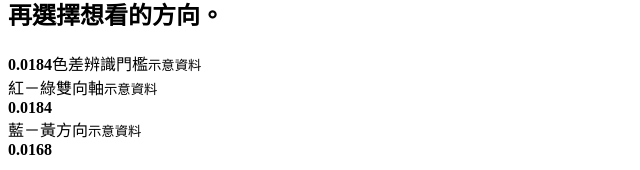
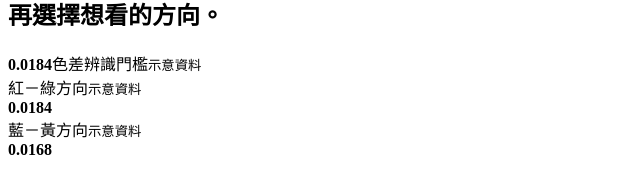
Before and after one commit to alberthuang-012S/012s-jelly-color-test, a React (Vite) app: page / in a window 1280 px wide. Shown: the part 1015-1185 px from the top of the page, without its empty margins (0-640 px from the left). Built offline with nearby package versions, Linux system fonts and the light colour scheme; the HTML template or start-up script is replaced by a standard one.

Commit message:
fix: refine color direction labels

```diff
--- a/src/components/ReportExplanation.tsx
+++ b/src/components/ReportExplanation.tsx
@@ -38,7 +38,7 @@ export function ReportExplanation({ session }: { session: TestSession }) {
           <dt>RQI｜本次資料品質</dt><dd>由 control 表現（30%）、CI（30%）、作答時序（20%）與資料完整度（20%）組成，用來描述本次資料的完整度與作答條件。</dd>
         </dl></article>
         <article><h3>02 / 門檻如何估計</h3><p>先進行基本 control 與各方向校準，再交錯測量選定的色彩方向。每個方向連續答對兩次後降低色差，答錯一次則提高色差；每方向測量 10–14 題，以至少 5 次難度反轉作為資料完成條件之一。</p><p>「FIT」使用有效自適應題擬合曲線，估算預測正確率達 75% 時的色差；只有擬合條件完成且門檻落在已測色差範圍內才採用。75% 是模型準則，不是整份測驗得分。</p><p>「REVERSAL」在 FIT 不可用時，取最後四個有效反轉點的中位數作為備援摘要。到達題數上限只代表停止測量。</p><p>Anchor 為同色差的重複題，用於觀察一致性，不參與門檻擬合。答題速度與畫面中斷用於資料品質提示。</p></article>
-        <article><h3>03 / 品質等級與資料條件</h3><p>RQI ≥ 90：HIGH；75–89：GOOD；60–74：MODERATE；低於 60：LOW。這些是本工具的工程分級，用來描述本次資料狀態。低於 60 的紀錄保留，但不納入預設比較。</p><p>{isSupplemental ? '補充測驗只計算本次選定的方向，結果不會改寫核心快速版 dCDT。' : '核心快速版聚焦紅綠雙向軸與藍黃方向；補充頁提供紫綠、珊瑚青藍、黃綠紫藍與玫瑰青綠等選項。'}</p><p>報告目前不提供常模或百分位。小數位數是顯示格式；單次數值請放在相同條件的個人紀錄中閱讀。</p></article>
+        <article><h3>03 / 品質等級與資料條件</h3><p>RQI ≥ 90：HIGH；75–89：GOOD；60–74：MODERATE；低於 60：LOW。這些是本工具的工程分級，用來描述本次資料狀態。低於 60 的紀錄保留，但不納入預設比較。</p><p>{isSupplemental ? '補充測驗只計算本次選定的方向，結果不會改寫核心快速版 dCDT。' : '核心快速版聚焦紅－綠方向與藍－黃方向；補充頁提供紫－綠、紅橙－青藍、黃綠－藍紫與紅紫－青綠等選項。'}</p><p>報告目前不提供常模或百分位。小數位數是顯示格式；單次數值請放在相同條件的個人紀錄中閱讀。</p></article>
         <article><h3>04 / 個人紀錄比較</h3><p>建立個人紀錄時，維持相同裝置、螢幕亮度、色彩模式、觀看距離及環境光線，並避免測量途中切換畫面。在相同條件下保存多次結果，方便閱讀自身變化。</p><p>只有核心快速版中，同一引擎版本、資料品質足夠且有可用整體門檻的結果會連成趨勢；補充方向紀錄獨立保存，不混入核心趨勢。</p><p>nominal Δu′v′ 是由繪製色彩計算的名義色差，不是儀器量測的面板光譜輸出。</p></article>
       </div>
     </section>
--- a/src/components/StartScreen.tsx
+++ b/src/components/StartScreen.tsx
@@ -64,7 +64,7 @@ function HeroDotVisual() {
 }
 
 const previewDirections = [
-  { label: '紅－綠雙向軸', value: '0.0184', width: '72%' },
+  { label: '紅－綠方向', value: '0.0184', width: '72%' },
   { label: '藍－黃方向', value: '0.0168', width: '61%' },
 ]
 
--- a/src/psychophysics/config.ts
+++ b/src/psychophysics/config.ts
@@ -13,10 +13,10 @@ export const DIRECTION_LABELS: Record<ColorDirectionId, string> = {
   C: '藍－黃方向',
   D: '紫－綠方向',
   E: '青－紅方向（舊版）',
-  F: '珊瑚－青藍方向',
-  G: '黃綠－紫藍方向',
-  H: '玫瑰－青綠方向',
-  RG: '紅－綠雙向軸',
+  F: '紅橙－青藍方向',
+  G: '黃綠－藍紫方向',
+  H: '紅紫－青綠方向',
+  RG: '紅－綠方向',
 }
 
 export const adaptiveConfig = {
```
Also changed, not shown: 2 other files (tests, documents, lock files or other folders).
